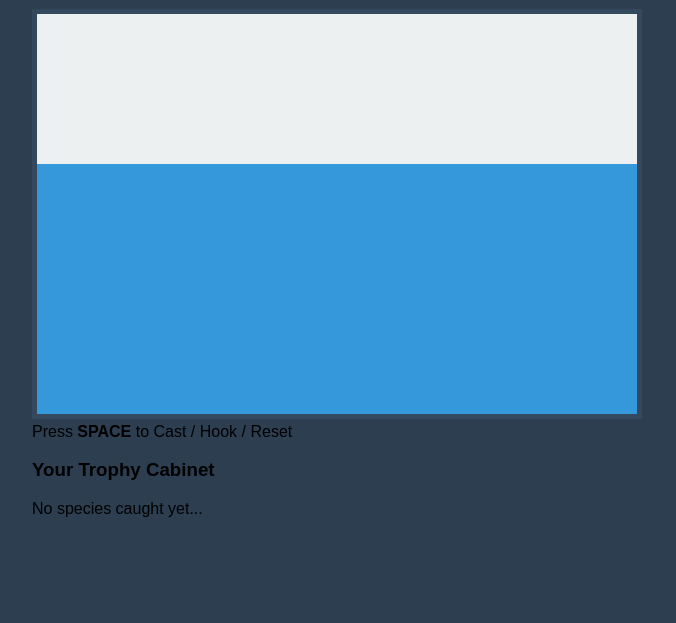
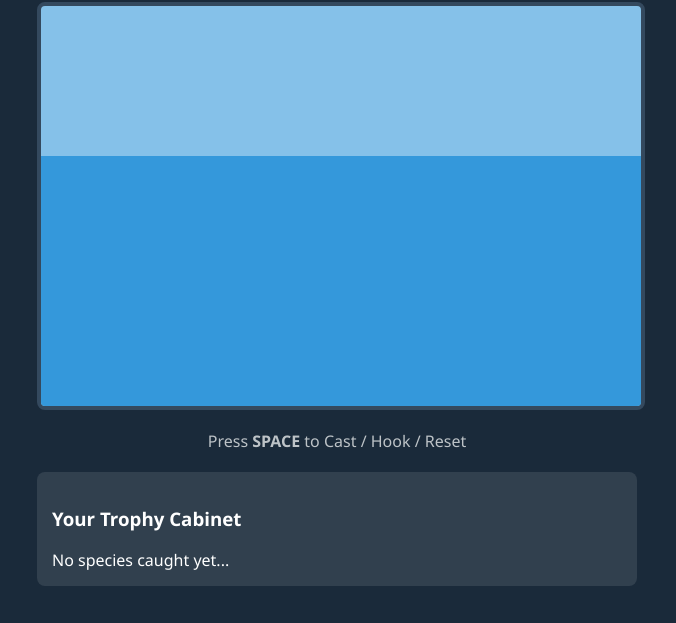
Before and after one commit to JumbalayaBill/fishing-game, a plain HTML site: page index.html in a window 1280 px wide. Shown: the part 177-800 px from the top of the page, without its empty margins (303-979 px from the left). Drawn offline with Linux system fonts and the light colour scheme.

Commit message:
Update style.css

```diff
--- a/style.css
+++ b/style.css
@@ -1,20 +1,48 @@
 body {
     margin: 0;
-    background: #2c3e50;
+    background: #1a2a3a;
+    color: white;
+    font-family: 'Segoe UI', Tahoma, Geneva, Verdana, sans-serif;
     display: flex;
     justify-content: center;
-    align-items: center;
-    height: 100vh;
-    overflow: hidden;
-    font-family: Arial, sans-serif;
+    padding-top: 50px;
 }
+
+#game-container {
+    text-align: center;
+    width: 600px;
+}
+
 canvas {
-    background: #ecf0f1;
-    border: 5px solid #34495e;
+    background: #85c1e9; /* Sky color */
+    border: 4px solid #34495e;
+    border-radius: 8px;
+    cursor: crosshair;
 }
+
 #ui {
-    position: absolute;
-    top: 20px;
-    color: white;
     font-size: 24px;
+    margin-bottom: 10px;
 }
+
+#instructions {
+    margin: 15px;
+    color: #bdc3c7;
+}
+
+#log-container {
+    margin-top: 20px;
+    background: rgba(255, 255, 255, 0.1);
+    padding: 15px;
+    border-radius: 8px;
+    text-align: left;
+}
+
+.fish-tag {
+    display: inline-block;
+    background: #27ae60;
+    padding: 5px 10px;
+    margin: 5px;
+    border-radius: 4px;
+    font-size: 0.9em;
+}
```
